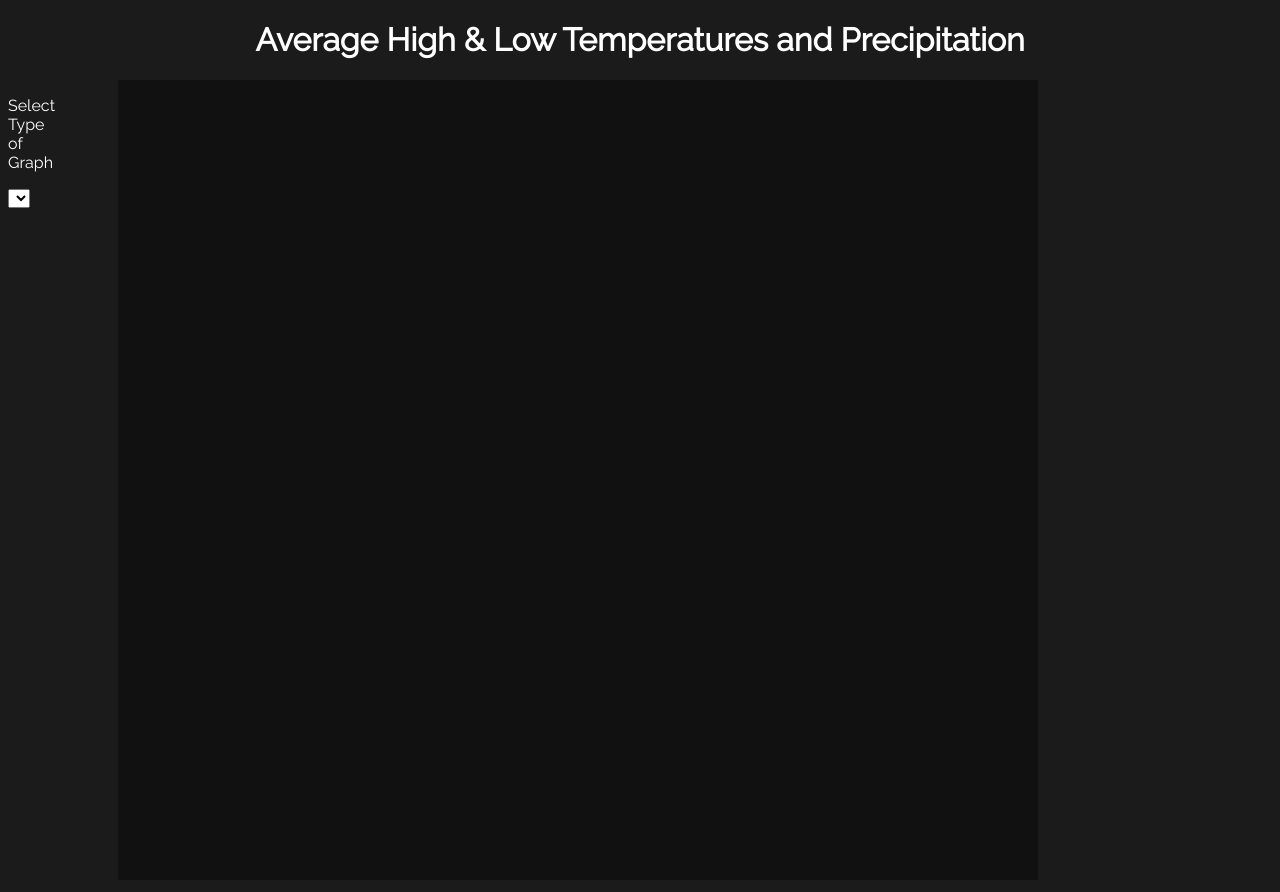
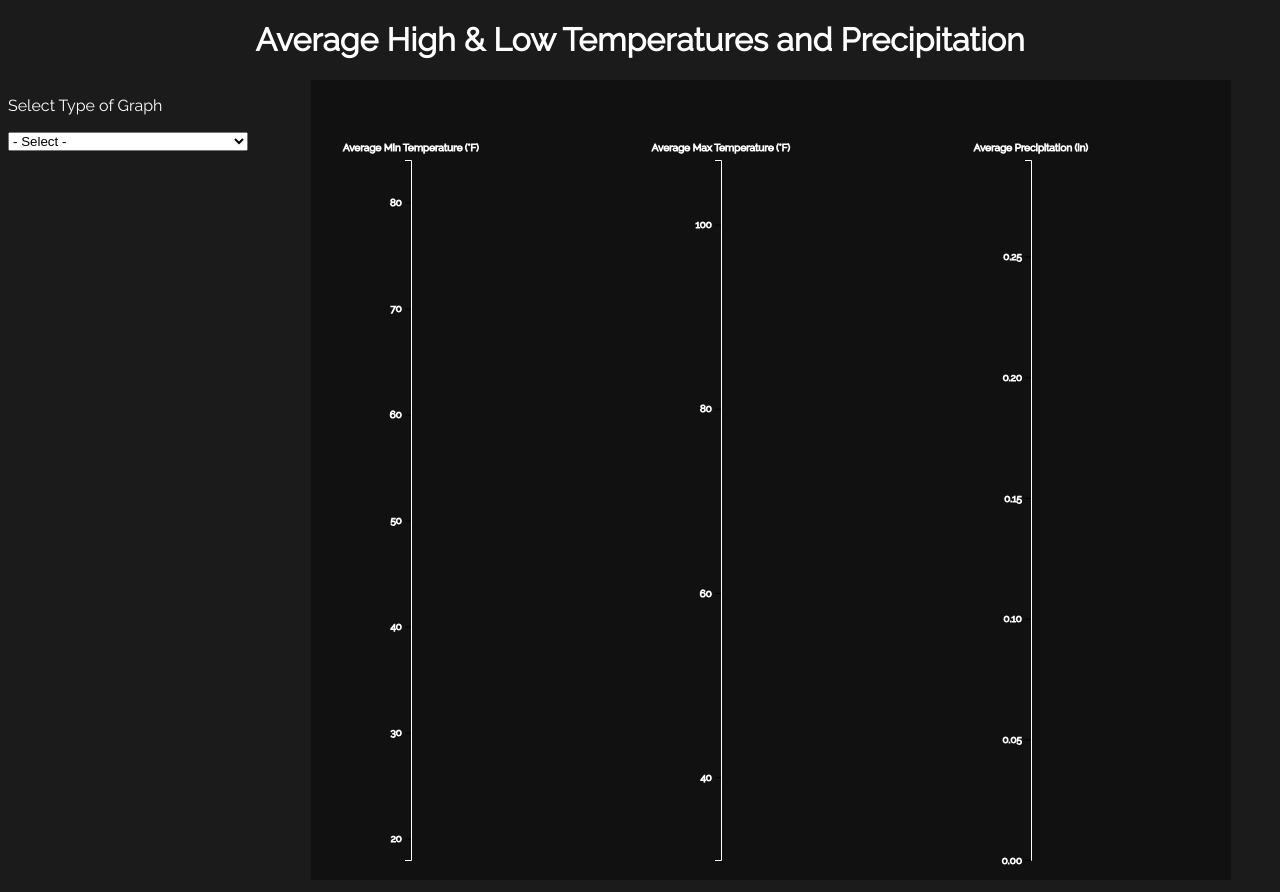
Before and after one commit to amy-chew8/D3-Design-Challenge, a plain HTML site: page index.html in a window 1280 px wide. Drawn offline with nearby package versions, Linux system fonts and the light colour scheme; no server answers.

Commit message:
Update index.html

```diff
--- a/index.html
+++ b/index.html
@@ -89,7 +89,7 @@
     }
 
     // Parse the Data
-    d3.csv('data.csv').then( function(df) {
+    d3.csv('data/data.csv').then( function(df) {
 
     // DROPDOWN ELEM
         var graphOptions = ["- Select -", "Compare Cities", "Compare Years & Seasons for a City"]
```
